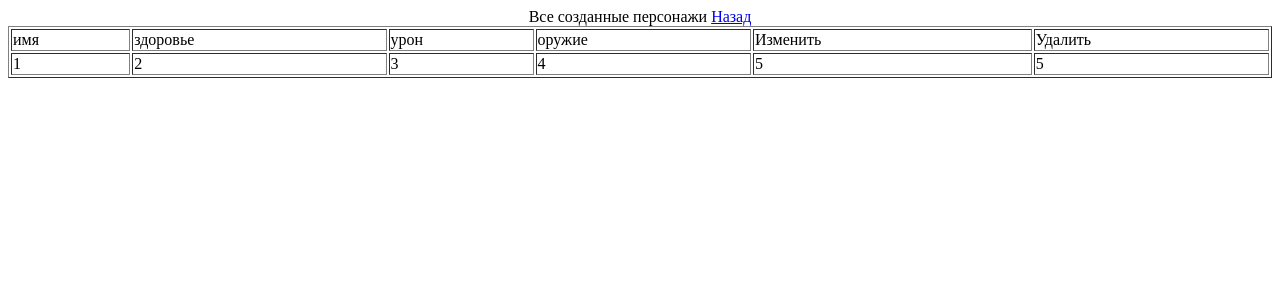
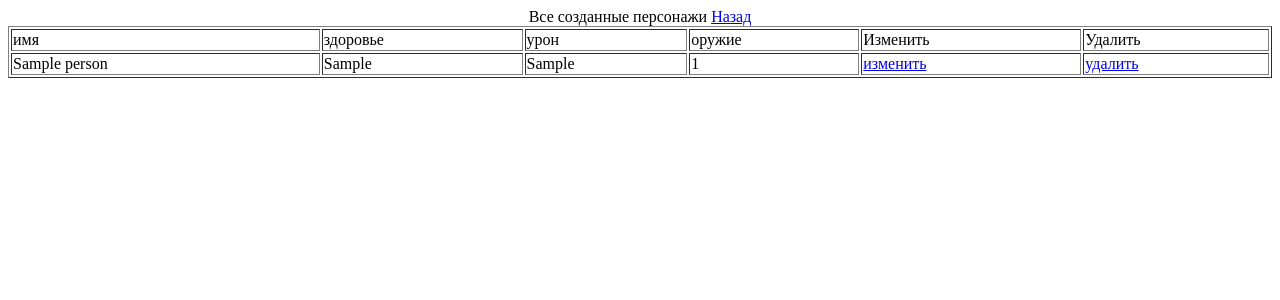
Before and after one commit to Ssssory/war, a PHP site: page /ops.php in a window 1280 px wide. Shown: the top 300 px of the page. Run offline with PHP 8.4, Linux system fonts and the light colour scheme; tables that the repository leaves empty or names only in its code hold one stand-in row (values such as "Sample post").

Commit message:
display all persons

```diff
--- a/action.php
+++ b/action.php
@@ -17,6 +17,22 @@ $result = mysqli_query($link, $query);
         die(mysqli_error($link));
 return true;
 }
+##Функция просмотра всех имеющихся персонажей
+function look_all($link){
+    $query = "SELECT * FROM persons ORDER BY id DESC";
+    $result = mysqli_query($link, $query);
+        if(!$result){
+            die(mysqli_error($link));
+        }
+    $n = mysqli_num_rows($result);
+    $person_window = array();
+
+    for ($i=0; $i<$n; $i++){
+        $row = mysqli_fetch_assoc($result);
+        $person_window[] = $row;
+    }
+    return $person_window;
+}
 /*
 функция вывода текста в лог
 function writetext($text){
@@ -26,7 +42,8 @@ function writetext($text){
 функция выбора персонажа из базы
 функция редактирования персонажа руками с записью в базу
 функция удаления персонажа из базы
-Функция просмотра всех имеющихся персонажей
+
+
 функция коррекции данных персонажа в базе без участия рук
 функция взаимодействия двух персонажей
 
--- a/battlePerson.php
+++ b/battlePerson.php
@@ -22,10 +22,10 @@
             </div>
             <div class="buttons">
                <form action="manipulate.php" method='post'>
-                    <button name='way' value='start'>Запуск</button>
+                    <button <?php ##name='way' value='start'?>>Запуск</button>
                     <button name='way' value='option'>Настройки</button>
                     <button name='way' value='new_p'>Создать</button>
-                    <button name='way' value='correct'>Изменить</button>
+                    <button <?php ##name='way' value='correct'?>>Изменить</button>
                 </form>
             </div>
             <div class="right"><p>Окно второго персонажа NAME</p>
--- a/ops.php
+++ b/ops.php
@@ -5,6 +5,12 @@
     <title>Options</title>
 </head>
 <body>
+   <?php
+    require_once('action.php');
+    require_once('datebase.php');
+    $link=db_connect();
+    $person_window = look_all($link);
+    ?>
     <table border="1" width='100%'>
       <caption>Все созданные персонажи <a href="battlePerson.php">Назад</a></caption>
        <tbody>
@@ -16,14 +22,18 @@
                 <td>Изменить</td>
                 <td>Удалить</td><!--Добавить подтверждение на джава скрипте-->
             </tr>
+            <?php
+           foreach($person_window as $a):
+           ?>
             <tr>
-                <td>1</td>
-                <td>2</td>
-                <td>3</td>
-                <td>4</td>
-                <td>5</td>
-                <td>5</td>
+                <td><?php echo $a['name']?></td>
+                <td><?php echo $a['hels']?></td>
+                <td><?php echo $a['damage']?></td>
+                <td><?php echo $a['id']?></td>
+                <td><a href='manipulate.php?way=edit&id=<?php $a['id']?>'>изменить</a></td>
+                <td><a href='manipulate.php?way=delete&id=<?php $a['id']?>'>удалить</a></td>
             </tr>
+            <?php endforeach ?>
         </tbody>
     </table>
 </body>
```
